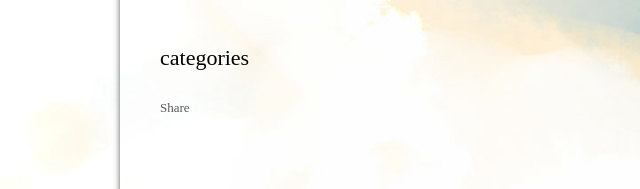
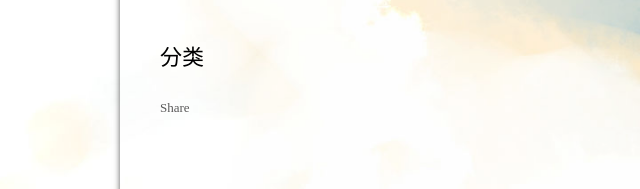
Before and after one commit to WhiteIsBlank/WhiteIsBlank.github.io, a plain HTML site: page categories/index.html in a window 1280 px wide. Shown: the part 193-382 px from the top of the page, 0-640 px from the left. Drawn offline with Linux system fonts and the light colour scheme; some packages are replaced by stand-ins of ours; a script that the page names is missing.

Commit message:
Site updated: 2023-03-15 12:35:06

```diff
--- a/categories/index.html
+++ b/categories/index.html
@@ -13,17 +13,17 @@
 
 
 
-  <title>categories | Blank Blog</title>
+  <title>分类 | Blank Blog</title>
   <meta name="viewport" content="width=device-width, initial-scale=1, maximum-scale=1">
   <meta name="description" content="Welcome to my world">
 <meta property="og:type" content="website">
-<meta property="og:title" content="categories">
+<meta property="og:title" content="分类">
 <meta property="og:url" content="http://example.com/categories/index.html">
 <meta property="og:site_name" content="Blank Blog">
 <meta property="og:description" content="Welcome to my world">
 <meta property="og:locale" content="zh_CN">
 <meta property="article:published_time" content="2023-03-15T04:31:12.000Z">
-<meta property="article:modified_time" content="2023-03-15T04:32:47.591Z">
+<meta property="article:modified_time" content="2023-03-15T04:35:01.489Z">
 <meta property="article:author" content="Blank">
 <meta name="twitter:card" content="summary">
 
@@ -76,7 +76,7 @@
 
 
     <h1 class="entry-title article-title">
-      categories
+      分类
     </h1>
 
 
```
